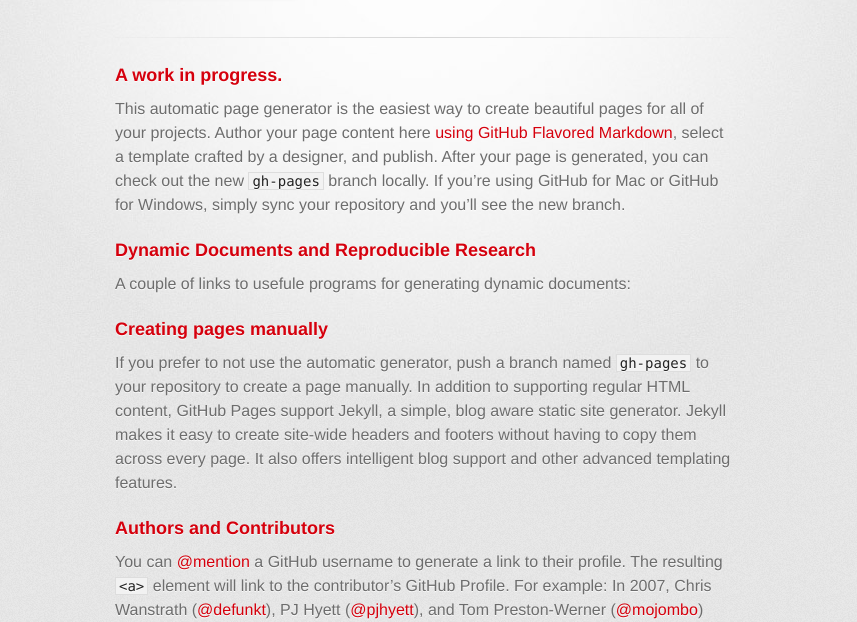
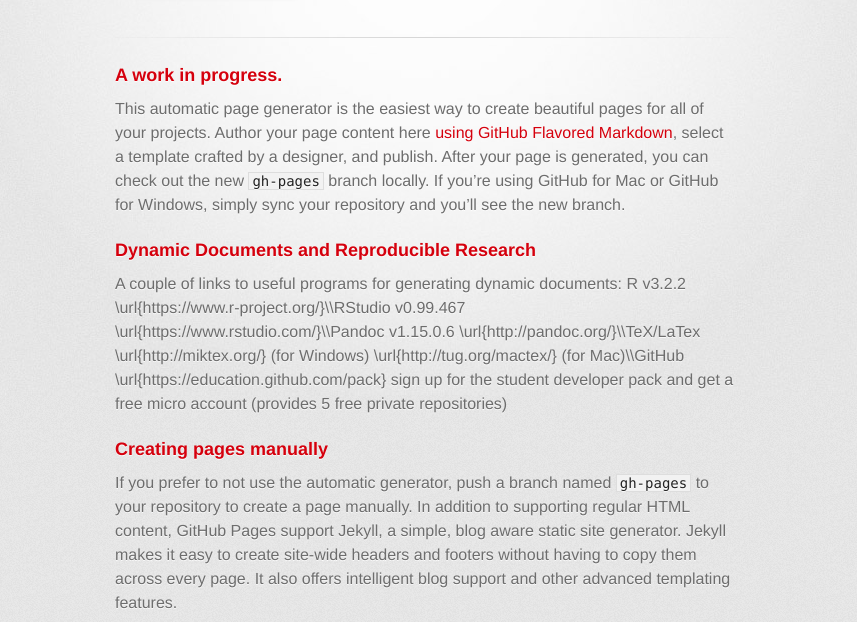
Before and after one commit to ben-williams/ben-williams.github.io, a plain HTML site: page index.html in a window 1280 px wide. Shown: the part 178-800 px from the top of the page, without its empty margins (215-1072 px from the left). Drawn offline with Linux system fonts and the light colour scheme; a web font is replaced by a local one.

Commit message:
Update index.html

```diff
--- a/index.html
+++ b/index.html
@@ -37,7 +37,14 @@
 <h3>
 <a id="designer-templates" class="anchor" href="#designer-templates" aria-hidden="true"><span class="octicon octicon-link"></span></a>Dynamic Documents and Reproducible Research</h3>
 
-<p>A couple of links to usefule programs for generating dynamic documents:</p>
+<p>A couple of links to useful programs for generating dynamic documents:
+R v3.2.2 \url{https://www.r-project.org/}\\RStudio v0.99.467
+\url{https://www.rstudio.com/}\\Pandoc v1.15.0.6
+\url{http://pandoc.org/}\\TeX/LaTex \url{http://miktex.org/} (for
+Windows) \url{http://tug.org/mactex/} (for Mac)\\GitHub
+\url{https://education.github.com/pack} sign up for the student
+developer pack and get a free micro account (provides 5 free private
+repositories)</p>
 
 <h3>
 <a id="creating-pages-manually" class="anchor" href="#creating-pages-manually" aria-hidden="true"><span class="octicon octicon-link"></span></a>Creating pages manually</h3>
```
